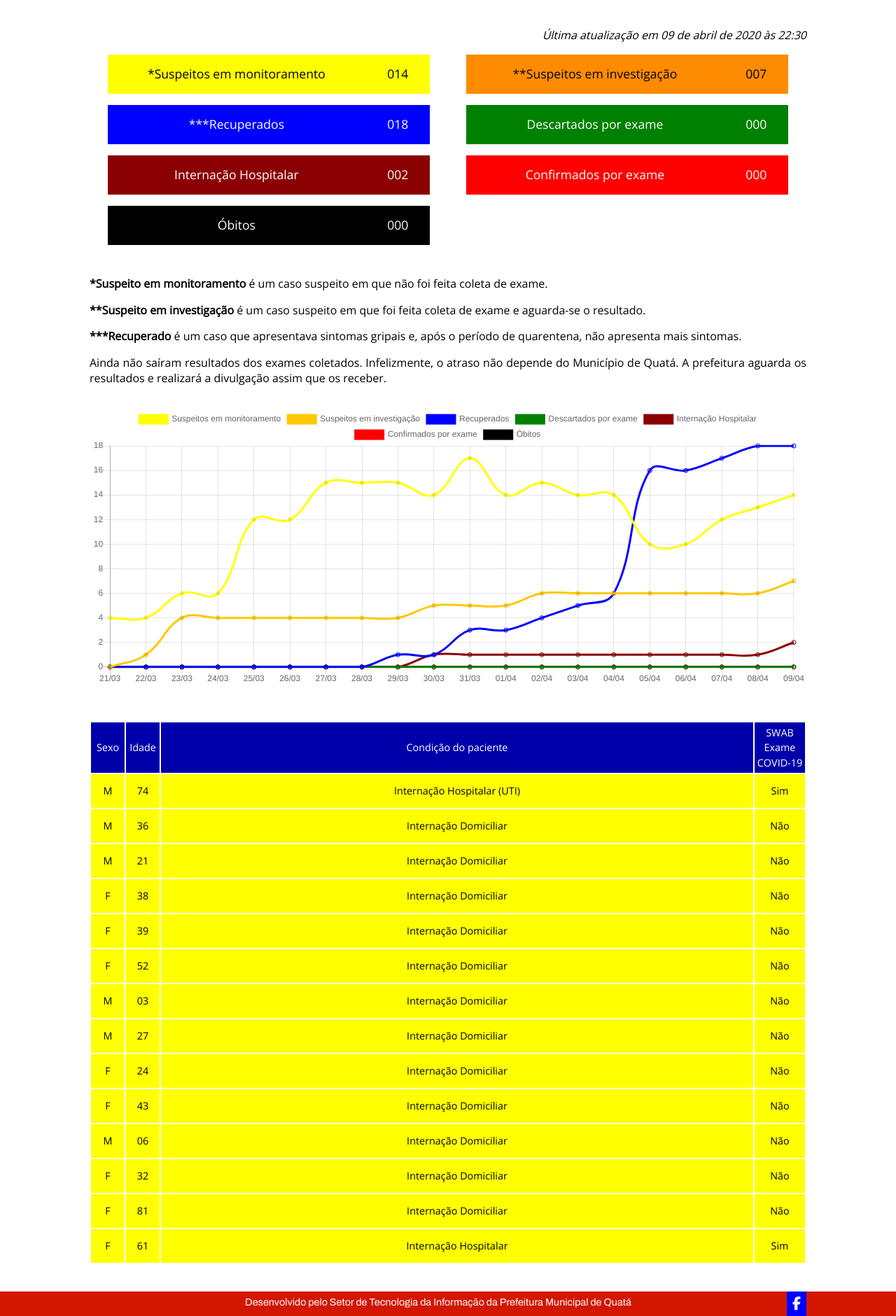
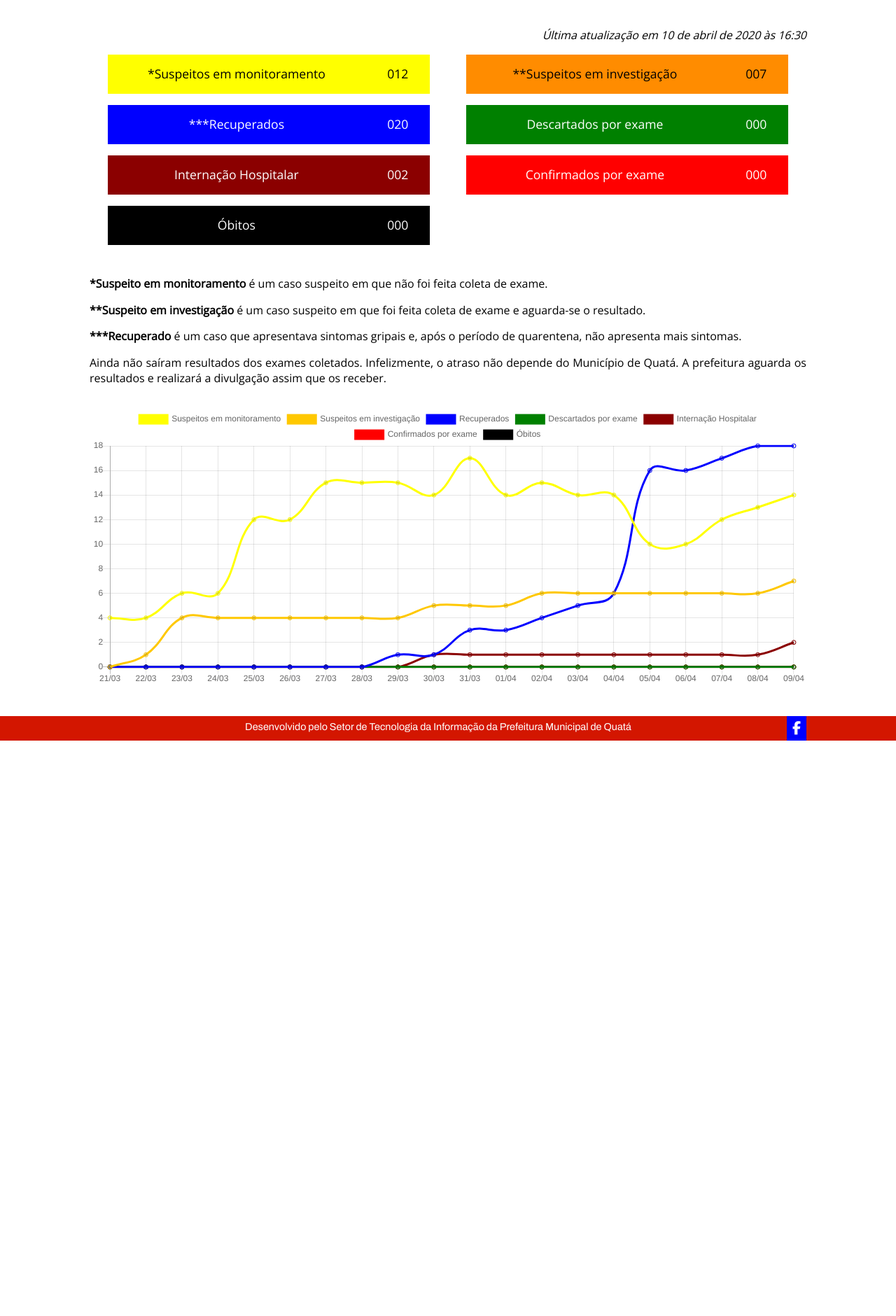
Before and after one commit to rafaelssantos/coronavirus, a PHP site: page / in a window 1280 px wide. Shown: the part 184-2064 px from the top of the page at 70% size. After the commit the page ends 1242 px from the top, so only its background shows below. Run offline with PHP 8.4, Linux system fonts and the light colour scheme; some libraries are stand-ins or nearby versions.

Commit message:
Atualização de casos.

```diff
--- a/index.php
+++ b/index.php
@@ -45,18 +45,18 @@ $contact_url = BASE_URL_DIR . "contato.php";
 
 	<div class='content'>
 		<div class='update-panel-container'>
-			<span>Última atualização em 09 de abril de 2020 às 22:30</span>
+			<span>Última atualização em 10 de abril de 2020 às 16:30</span>
 		</div>
 
 		<div class='cases-panel-container'>
 			<div class='cases-label-container' id='label-suspeitos-em-monitoramento'>
-				<span class='cases-label'>*Suspeitos em monitoramento</span><span class='cases-counter'>014</span>
+				<span class='cases-label'>*Suspeitos em monitoramento</span><span class='cases-counter'>012</span>
 			</div>
 			<div class='cases-label-container' id='label-suspeitos-em-investigacao'>
 				<span class='cases-label'>**Suspeitos em investigação</span><span class='cases-counter'>007</span>
 			</div>
 			<div class='cases-label-container' id='label-recuperados'>
-				<span class='cases-label'>***Recuperados</span><span class='cases-counter'>018</span>
+				<span class='cases-label'>***Recuperados</span><span class='cases-counter'>020</span>
 			</div>
 			<div class='cases-label-container' id='label-descartados-por-exame'>
 				<span class='cases-label'>Descartados por exame</span><span class='cases-counter'>000</span>
@@ -93,7 +93,7 @@ $contact_url = BASE_URL_DIR . "contato.php";
 		</div>
 
 
-		<div class='cases-table'>
+		<!-- <div class='cases-table'>
 			<div class='cases-table-header'>
 				<span class='table-cell table-cell-0'><span>Sexo</span></span>
 				<span class='table-cell table-cell-1'><span>Idade</span></span>
@@ -184,7 +184,7 @@ $contact_url = BASE_URL_DIR . "contato.php";
 				<span class='table-cell table-cell-2'><span>Internação Hospitalar</span></span>
 				<span class='table-cell table-cell-3'><span>Sim</span></span>
 			</div>
-		</div>
+		</div> -->
 	</div>
 
 	<?php include(HTDOCS_DIR . '/html/footer.php'); ?>
```
